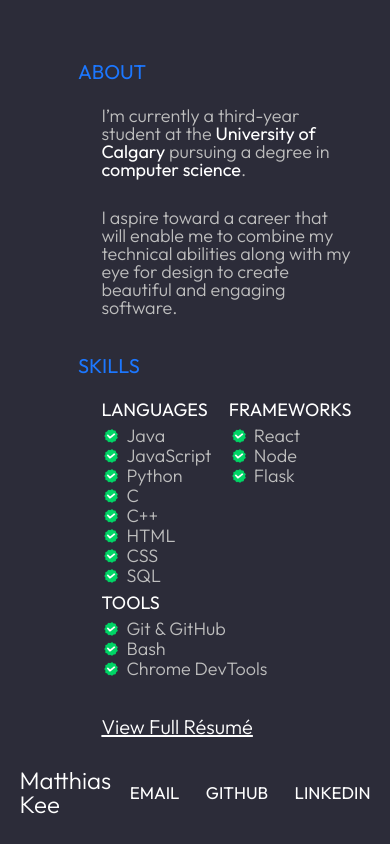
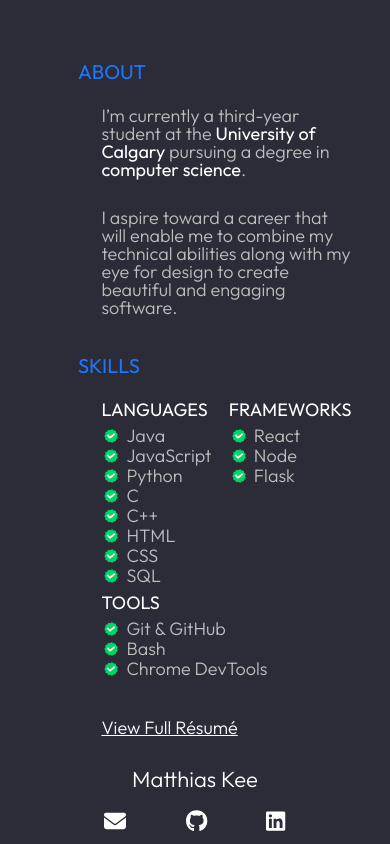
Before and after one commit to JvsonKee/Personal-Website, a React (Vite) app in the folder Webpage/: page / in a window 390 px wide. Shown: the part 801-1645 px from the top of the page. Built offline with nearby package versions, Linux system fonts and the light colour scheme.

Commit message:
changed foot links to icons instead of text

```diff
--- a/Webpage/package.json
+++ b/Webpage/package.json
@@ -10,6 +10,10 @@
     "preview": "vite preview"
   },
   "dependencies": {
+    "@fortawesome/fontawesome-svg-core": "^6.4.2",
+    "@fortawesome/free-brands-svg-icons": "^6.4.2",
+    "@fortawesome/free-solid-svg-icons": "^6.4.2",
+    "@fortawesome/react-fontawesome": "^0.2.0",
     "react": "^18.2.0",
     "react-dom": "^18.2.0"
   },
--- a/Webpage/src/App.jsx
+++ b/Webpage/src/App.jsx
@@ -1,7 +1,7 @@
 import Home from "../src/Components/Home"
 import About from "../src/Components/About"
 import Skills from "../src/Components/Skills"
-import Projects from "../src/Components/Projects"
+// import Projects from "../src/Components/Projects"
 import Footer from "../src/Components/Footer"
 import "../src/Styles/reset.css"
 import "../src/Styles/app.css"
--- a/Webpage/src/Components/Footer.jsx
+++ b/Webpage/src/Components/Footer.jsx
@@ -1,13 +1,15 @@
-
+import { FontAwesomeIcon } from '@fortawesome/react-fontawesome';
+import { faEnvelope } from '@fortawesome/free-solid-svg-icons';
+import { faGithub, faLinkedin } from '@fortawesome/free-brands-svg-icons';
 
 function Footer() {
     return (
         <section className="footer">
             <div className="footer-name">Matthias Kee</div>
             <div className="footer-links">
-                <a href="mailto: matthias.kee@outlook.com" className="footer-email">EMAIL</a>
-                <a href="https://github.com/JvsonKee" target="_blank" rel="noreferrer" className="footer-github"> GITHUB</a>
-                <a href="https://www.linkedin.com/in/matthias-kee-90548a286/" target="_blank" rel="noreferrer" className="footer-linkedin">LINKEDIN</a>
+                <a href="mailto: matthias.kee@outlook.com" className="footer-email"><FontAwesomeIcon icon={faEnvelope} /></a>
+                <a href="https://github.com/JvsonKee" target="_blank" rel="noreferrer" className="footer-github"><FontAwesomeIcon icon={faGithub} /></a>
+                <a href="https://www.linkedin.com/in/matthias-kee-90548a286/" target="_blank" rel="noreferrer" className="footer-linkedin"><FontAwesomeIcon icon={faLinkedin} /></a>
             </div>
         </section>
     )
--- a/Webpage/src/Styles/app.css
+++ b/Webpage/src/Styles/app.css
@@ -46,12 +46,11 @@ body {
     text-decoration: none;
     border-bottom: 2px solid var(--accent-blue);
     padding: 0px 3px;
-    transition: 0.3s ease-in-out;
+    transition: ease-in-out 0.3s ;
 }
 
 .contact-link:hover {
     background-color: var(--accent-blue);
-    transition: 0.5s ease-out;
 }
 
 /* About section */
@@ -84,12 +83,11 @@ body {
     color: var(--main-text-colour);
     font-weight: 400;
     text-decoration: none;
-    transition: 0.3s ease-in-out;
+    transition: ease-in-out 0.3s;
 }
 
 .highlight:hover {
     color: var(--accent-blue);
-    transition: 0.3s ease-in-out;
 }
 
 .header-blue {
@@ -151,8 +149,13 @@ body {
     width: 400px;
     height: 50px;
     color: var(--main-text-colour);
+    font-size: 18px;
+    transition: ease-in-out 0.3s;
 }
 
+.resume:hover {
+    color: var(--accent-blue);
+}
 
 /* Projects section */
 
@@ -227,22 +230,21 @@ body {
 
 .footer-links {
     display: flex;
-    justify-content: space-between;
+    justify-content: space-evenly;
     align-items: center;
     width: 300px;
 }
 
 .footer-links a {
-    font-size: 17px;
+    font-size: 25px;
     font-weight: 400;
     color: var(--main-text-colour);
     text-decoration: none;
-    transition: 0.3s ease-in-out;
+    transition: ease-in-out 0.3s ;
 }
 
 .footer-links a:hover {
     color: var(--accent-blue);
-    transition: 0.3s ease-in-out;
 }
 
 
@@ -272,4 +274,18 @@ body {
         width: 20px;
     }
 
+    .footer {
+        flex-direction: column;
+        align-items: center;
+        gap: 20px;
+    }
+
+    .footer-name {
+        font-size: 22px;
+    }
+
+    .footer-links a {
+        font-size: 22px;
+    }
+
 }
```
Also changed, not shown: 1 other file (tests, documents, lock files or other folders).
